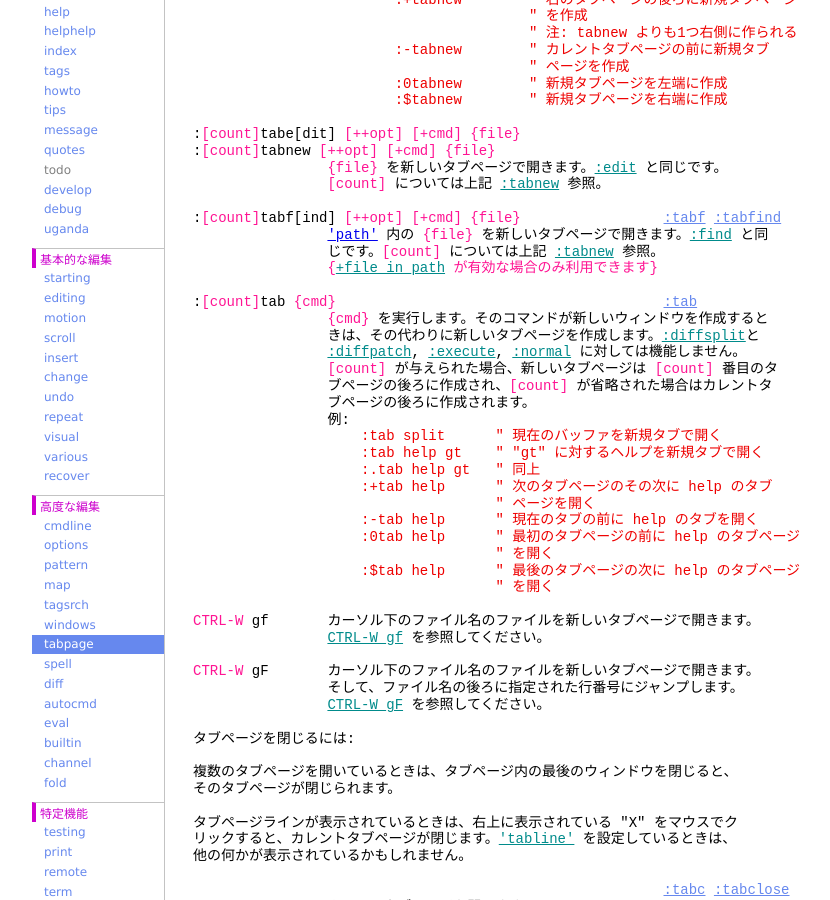
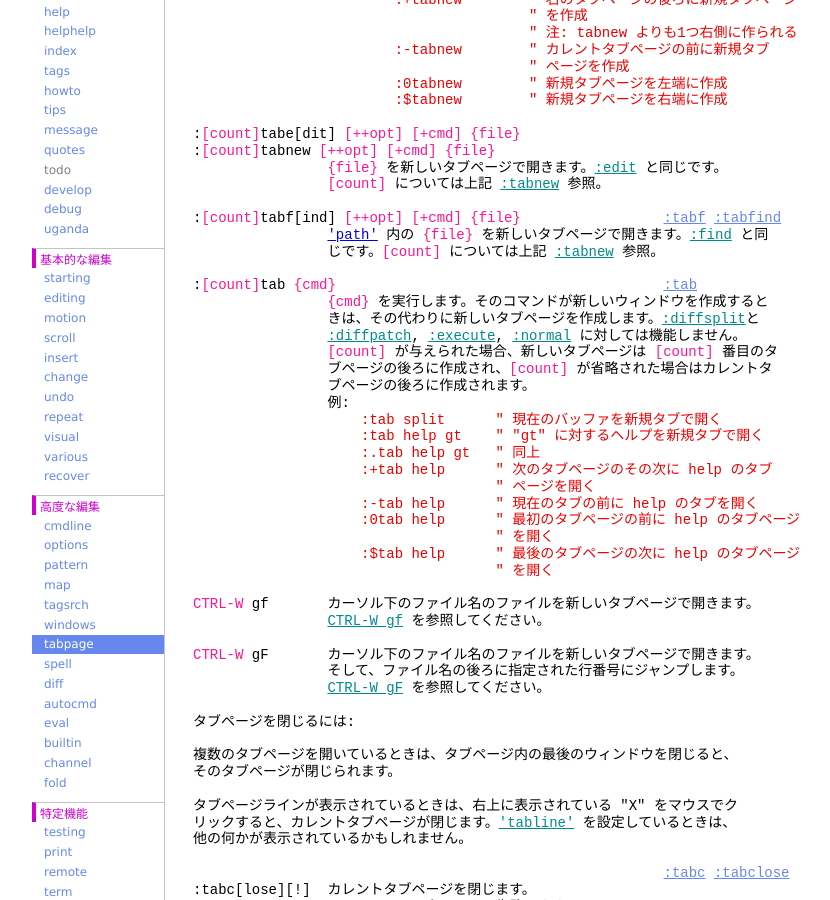
Before and after one commit to vim-jp/vimdoc-ja, a Jekyll site: the page built from tabpage.html, in a window 1280 px wide and 900 px high, scrolled down 1333 px. Shown: the whole window, without its empty margins (208-1038 px from the left). Built offline with Jekyll 4.4.1, drawn with Linux system fonts in a browser that asks for light colours; nearby versions of some CDN libraries; comment, search, counter and statistics services are not loaded.

Commit message:
Generated by GitHub workflow 3261398406
https://github.com/vim-jp/vimdoc-ja-working/actions/runs/3261398406

```diff
--- a/tabpage.html
+++ b/tabpage.html
@@ -85,7 +85,6 @@ GUI でタブページラインを右クリックするとメニューが表示
 :<span class="Special">[count]</span>tabf[ind]&nbsp;<span class="Special">[++opt]</span>&nbsp;<span class="Special">[+cmd]</span>&nbsp;<span class="Special">{file}</span>&nbsp;&nbsp;&nbsp;&nbsp;&nbsp;&nbsp;&nbsp;&nbsp;&nbsp;&nbsp;&nbsp;&nbsp;&nbsp;&nbsp;&nbsp;&nbsp;&nbsp;<a class="Constant" href="tabpage.html#:tabf" name=":tabf">:tabf</a>&nbsp;<a class="Constant" href="tabpage.html#:tabfind" name=":tabfind">:tabfind</a><br>
 &nbsp;&nbsp;&nbsp;&nbsp;&nbsp;&nbsp;&nbsp;&nbsp;&nbsp;&nbsp;&nbsp;&nbsp;&nbsp;&nbsp;&nbsp;&nbsp;<a class="Type" href="options.html#'path'">'path'</a>&nbsp;内の&nbsp;<span class="Special">{file}</span>&nbsp;を新しいタブページで開きます。<a class="Identifier" href="editing.html#:find">:find</a>&nbsp;と同<br>
 &nbsp;&nbsp;&nbsp;&nbsp;&nbsp;&nbsp;&nbsp;&nbsp;&nbsp;&nbsp;&nbsp;&nbsp;&nbsp;&nbsp;&nbsp;&nbsp;じです。<span class="Special">[count]</span>&nbsp;については上記&nbsp;<a class="Identifier" href="tabpage.html#:tabnew">:tabnew</a>&nbsp;参照。<br>
-&nbsp;&nbsp;&nbsp;&nbsp;&nbsp;&nbsp;&nbsp;&nbsp;&nbsp;&nbsp;&nbsp;&nbsp;&nbsp;&nbsp;&nbsp;&nbsp;<span class="Special">{</span><a class="Identifier" href="various.html#+file_in_path">+file_in_path</a><span class="Special">&nbsp;が有効な場合のみ利用できます}</span><br>
 <br>
 :<span class="Special">[count]</span>tab&nbsp;<span class="Special">{cmd}</span>&nbsp;&nbsp;&nbsp;&nbsp;&nbsp;&nbsp;&nbsp;&nbsp;&nbsp;&nbsp;&nbsp;&nbsp;&nbsp;&nbsp;&nbsp;&nbsp;&nbsp;&nbsp;&nbsp;&nbsp;&nbsp;&nbsp;&nbsp;&nbsp;&nbsp;&nbsp;&nbsp;&nbsp;&nbsp;&nbsp;&nbsp;&nbsp;&nbsp;&nbsp;&nbsp;&nbsp;&nbsp;&nbsp;&nbsp;<a class="Constant" href="tabpage.html#:tab" name=":tab">:tab</a><br>
 &nbsp;&nbsp;&nbsp;&nbsp;&nbsp;&nbsp;&nbsp;&nbsp;&nbsp;&nbsp;&nbsp;&nbsp;&nbsp;&nbsp;&nbsp;&nbsp;<span class="Special">{cmd}</span>&nbsp;を実行します。そのコマンドが新しいウィンドウを作成すると<br>
```
